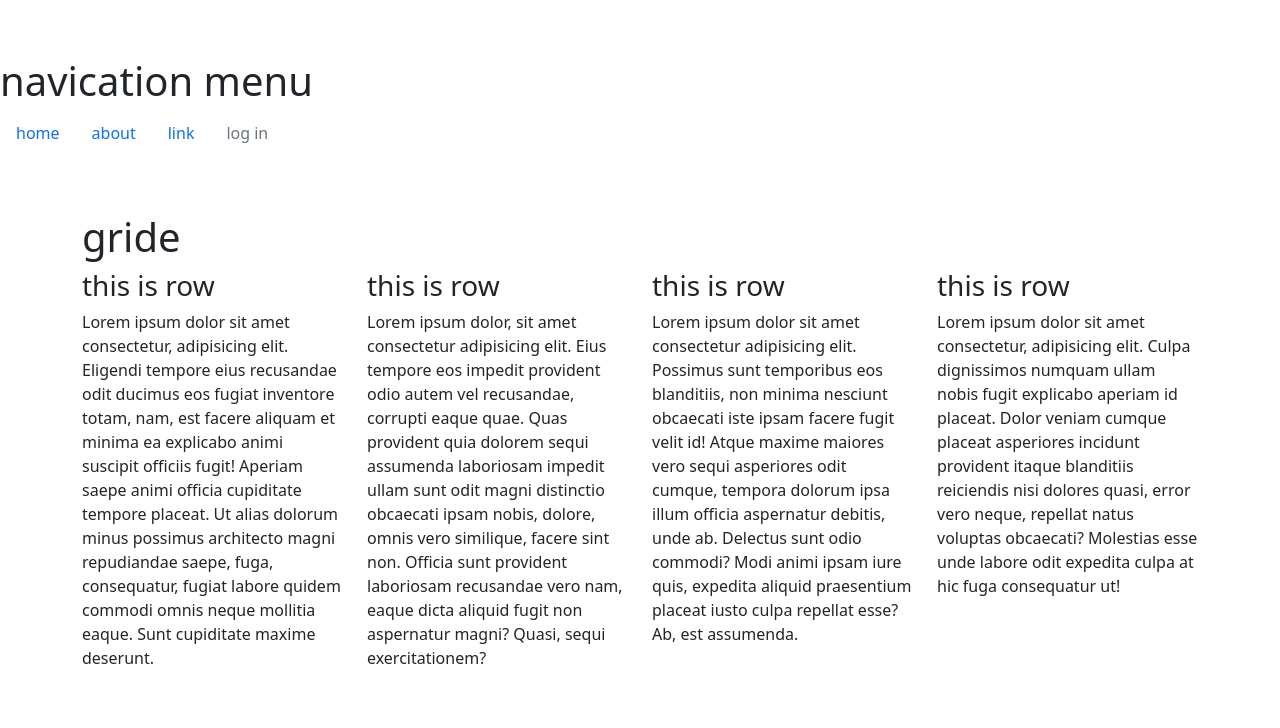
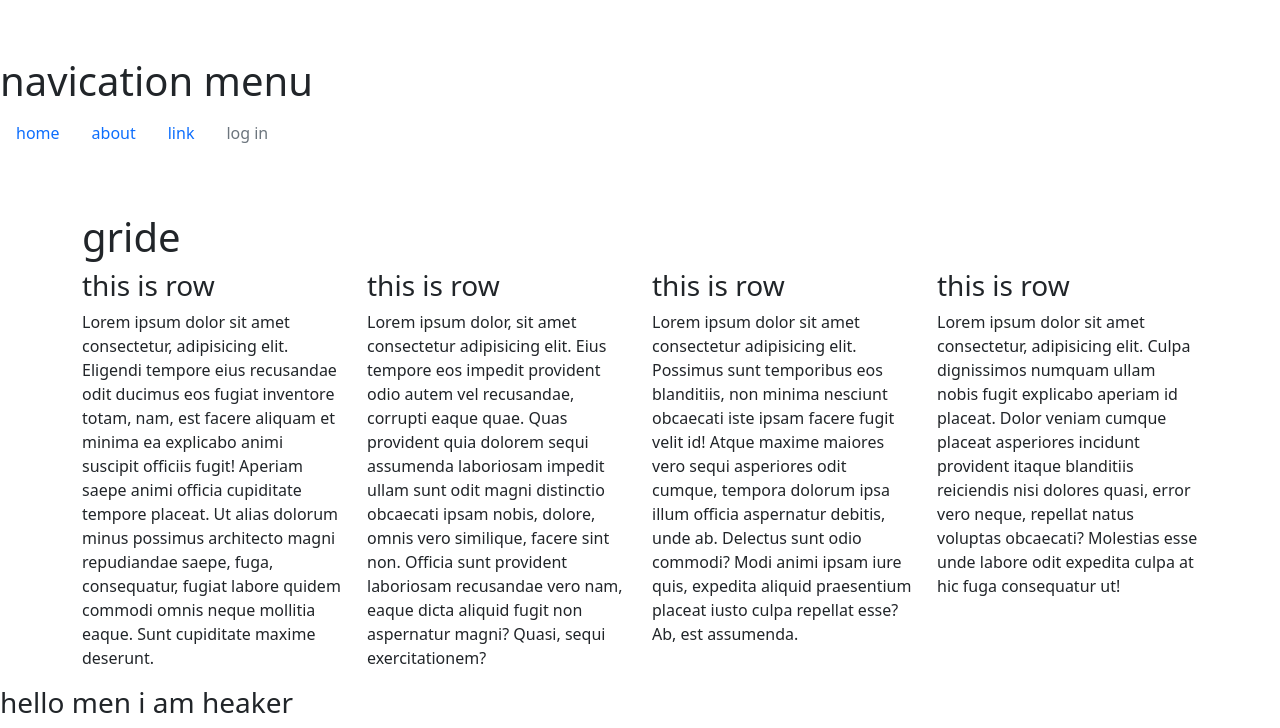
Before and after one commit to jakirphero/bootstrap-practice, a plain HTML site: page index.html in a window 1280 px wide. Shown: the part 2897-3625 px from the top of the page. Before the commit the page ends 3583 px from the top, so only its background shows below. Drawn offline with nearby package versions, Linux system fonts and the light colour scheme.

Commit message:
Update index.html

```diff
--- a/index.html
+++ b/index.html
@@ -176,6 +176,8 @@
           </div>
         </div>
 
+        <h3>hello men i am heaker</h3>
+
         <script src="https://cdn.jsdelivr.net/npm/@popperjs/core@2.10.2/dist/umd/popper.min.js" integrity="sha384-7+zCNj/IqJ95wo16oMtfsKbZ9ccEh31eOz1HGyDuCQ6wgnyJNSYdrPa03rtR1zdB" crossorigin="anonymous"></script>
         <script src="https://cdn.jsdelivr.net/npm/bootstrap@5.1.3/dist/js/bootstrap.min.js" integrity="sha384-QJHtvGhmr9XOIpI6YVutG+2QOK9T+ZnN4kzFN1RtK3zEFEIsxhlmWl5/YESvpZ13" crossorigin="anonymous"></script>
 
```
